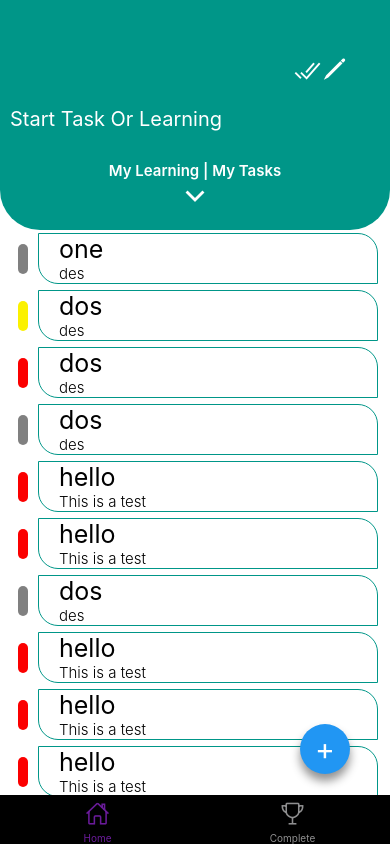
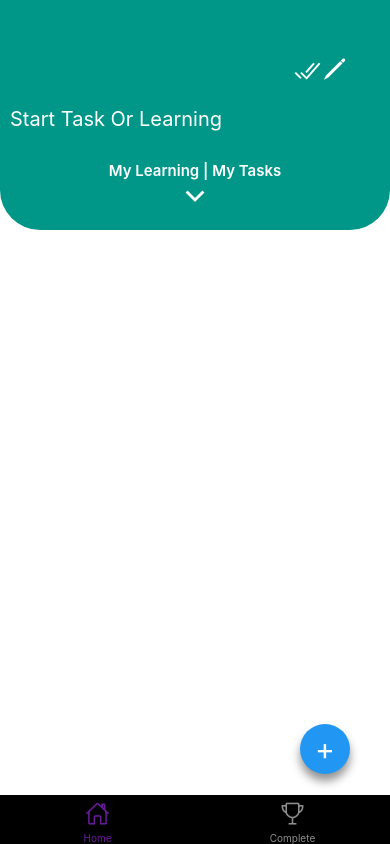
Before and after one commit to redmejia/next-day, a React Native app: screen / in a window 390 px wide. Built offline with nearby package versions, Linux system fonts and the light colour scheme.

Commit message:
adding task and configure context api

```diff
--- a/App.tsx
+++ b/App.tsx
@@ -1,14 +1,17 @@
 import { Platform, StatusBar } from "react-native";
 import { Main } from "./src/Main/Main";
+import { TaskProvider } from "./src/Context/taskContext";
 
 const App = (): JSX.Element => {
   return (
     <>
-       <StatusBar
-				backgroundColor="#000"
-				barStyle={Platform.OS === 'ios' ? 'dark-content' : 'light-content'}
-			/>
-      <Main />
+      <StatusBar
+        backgroundColor="#000"
+        barStyle={Platform.OS === 'ios' ? 'dark-content' : 'light-content'}
+      />
+      <TaskProvider>
+        <Main />
+      </TaskProvider>
     </>
   );
 };
--- a/src/Components/LevelListRender.tsx
+++ b/src/Components/LevelListRender.tsx
@@ -1,14 +1,14 @@
 import { StyleSheet, Text, TouchableOpacity, View } from "react-native";
 import { LevelColor } from "../Context/labelLevelColor";
-import { Form } from "./Modal";
 import { Dispatch, SetStateAction } from "react";
+import { Task } from "../Context/task";
 
 
 interface LevelProps {
     // stateFun: () => void;
-    dispatchSetAction: Dispatch<SetStateAction<Form>>
+    dispatchSetAction: Dispatch<SetStateAction<Task>>
     // action: (fn: ActionSelectColor, value: string)  =>  void
-    action: (fn:  Dispatch<SetStateAction<Form>>, value: string)  =>  void
+    action: (fn:  Dispatch<SetStateAction<Task>>, value: string)  =>  void
 }
 
 export const LevelListRender = ({ action, dispatchSetAction }: LevelProps): JSX.Element => {
--- a/src/Components/ListRender.tsx
+++ b/src/Components/ListRender.tsx
@@ -1,10 +1,11 @@
 import { StyleProp, StyleSheet, TouchableOpacity, View, ViewStyle } from "react-native";
-import { TaskCard, TaskCardProps } from "./TaskCard";
+import { TaskCard } from "./TaskCard";
 import React from "react";
+import { Task } from "../Context/task";
 
 
 interface ListRenderProps {
-    data: TaskCardProps[];
+    data: Task[];
     conteinerStyle?: StyleProp<ViewStyle>;
     buttonStyle?: StyleProp<ViewStyle>;
 
@@ -28,9 +29,9 @@ export const ListRender = ({ data, conteinerStyle, buttonStyle, onPresAction }:
                     activeOpacity={0.5}
                 >
                     <TaskCard
-                        labelColor={item.labelColor}
-                        name={item.name}
-                        des={item.des}
+                        levelColor={item.levelColor}
+                        title={item.title}
+                        description={item.description}
                     />
                 </TouchableOpacity>
             </View>
--- a/src/Components/TaskCard.tsx
+++ b/src/Components/TaskCard.tsx
@@ -1,10 +1,9 @@
 import { View, Text, StyleSheet, StyleProp, ViewStyle, TextStyle } from "react-native";
+import { Task } from "../Context/task";
 
 // export for test data
-export interface TaskCardProps {
-    name?: string;
-    des?: string;
-    labelColor?: string;
+interface TaskCardProps extends Task {
+
 
     textTitleStyle?: StyleProp<TextStyle>;
     desTitleStyle?: StyleProp<TextStyle>;
@@ -14,7 +13,13 @@ export interface TaskCardProps {
 }
 
 
-export const TaskCard = ({ name, des, labelColor, boxContainer, textTitleStyle, desTitleStyle }: TaskCardProps): JSX.Element => {
+export const TaskCard = ({
+    title,
+    description,
+    levelColor,
+    boxContainer,
+    textTitleStyle,
+    desTitleStyle }: TaskCardProps): JSX.Element => {
     return (
         <View
             style={[styles.container, styles.containerDirection]}
@@ -22,12 +27,12 @@ export const TaskCard = ({ name, des, labelColor, boxContainer, textTitleStyle,
             <View
                 style={{
                     ...styles.box,
-                    backgroundColor: labelColor
+                    backgroundColor: levelColor
                 }}
             />
-            <View style={[styles.boxInfo, boxContainer ]}>
-                <Text style={[styles.textName, textTitleStyle]}>{name}</Text>
-                <Text style={[styles.textDescription, desTitleStyle]}>{des}</Text>
+            <View style={[styles.boxInfo, boxContainer]}>
+                <Text style={[styles.textName, textTitleStyle]}>{title}</Text>
+                <Text style={[styles.textDescription, desTitleStyle]}>{description}</Text>
             </View>
         </View>
     )
--- /dev/null
+++ b/src/Context/actions.tsx
@@ -0,0 +1,3 @@
+export enum ACTION {
+    ADD_NEW_TASK = 'ADD_NEW_TASK',
+}
--- /dev/null
+++ b/src/Context/task.tsx
@@ -0,0 +1,5 @@
+export interface Task  {
+    title: string,
+    description: string,
+    levelColor: string,
+}
--- /dev/null
+++ b/src/Context/taskContext.tsx
@@ -0,0 +1,32 @@
+import { createContext, useReducer } from "react";
+import { Task } from "./task";
+import { initState, taskReducer } from "./taskReducer";
+import { ACTION } from "./actions";
+
+export interface TaskContextProps {
+    mytask: Task[],
+    addNewTask: (newTask: Task) => void;
+}
+
+export const TaskContext = createContext({} as TaskContextProps);
+
+export const TaskProvider = ({ children }: any) => {
+
+
+    const [tasks, dispatch] = useReducer(taskReducer, initState)
+
+
+    const addNewTask = (newTask: Task) => {
+
+        dispatch({ type: ACTION.ADD_NEW_TASK, payload: newTask })
+    }
+
+    return (
+        <TaskContext.Provider value={{
+            mytask: tasks.tasks,
+            addNewTask
+        }}>
+            {children}
+        </TaskContext.Provider>
+    )
+}
--- /dev/null
+++ b/src/Context/taskReducer.tsx
@@ -0,0 +1,34 @@
+import { ACTION } from "./actions";
+import { Task } from "./task";
+
+
+// actions
+type TaskAction =
+    | { type: ACTION.ADD_NEW_TASK, payload: Task }
+
+
+
+export interface TaskState {
+    tasks : Task [];
+}
+
+export const initState: TaskState = {
+    tasks : [],
+}
+
+export const taskReducer = (state: TaskState = initState, action : TaskAction) => {
+
+
+    switch (action.type) {
+
+        case ACTION.ADD_NEW_TASK:
+            return {
+                ...state,
+                tasks: [...state.tasks, action.payload]
+
+            }
+        default:
+            return state
+    }
+
+}
--- a/src/screens/HomeScreen.tsx
+++ b/src/screens/HomeScreen.tsx
@@ -1,46 +1,23 @@
 import { Platform, StyleSheet, Text, TouchableOpacity, View } from "react-native";
 import { Header } from "../Components/Header";
 import Icon from "react-native-vector-icons/Ionicons";
-import { TaskCardProps } from "../Components/TaskCard";
-import { LevelColor } from "../Context/labelLevelColor";
 import { ActionScrollList } from "../Components/ActionScrollList";
 import { ListRender } from "../Components/ListRender";
 import { ModalTask } from "../Components/Modal";
-import { useState } from "react";
-
-const data: TaskCardProps[] = [
-    { labelColor: LevelColor.LOW, des: "des", name: "one" },
-    { labelColor: LevelColor.MEDIUM, des: "des", name: "dos" },
-    { labelColor: LevelColor.HIGH, des: "des", name: "dos" },
-    { labelColor: LevelColor.LOW, des: "des", name: "dos" },
-    { labelColor: LevelColor.HIGH, des: "This is a test", name: "hello" },
-    { labelColor: LevelColor.HIGH, des: "This is a test", name: "hello" },
-    { labelColor: LevelColor.LOW, des: "des", name: "dos" },
-    { labelColor: LevelColor.HIGH, des: "This is a test", name: "hello" },
-    { labelColor: LevelColor.HIGH, des: "This is a test", name: "hello" },
-    { labelColor: LevelColor.HIGH, des: "This is a test", name: "hello" },
-    { labelColor: LevelColor.HIGH, des: "This is a test", name: "hola" },
-    { labelColor: LevelColor.LOW, des: "des", name: "one" },
-    { labelColor: LevelColor.MEDIUM, des: "des", name: "dos" },
-    { labelColor: LevelColor.HIGH, des: "des", name: "dos" },
-    { labelColor: LevelColor.LOW, des: "des", name: "dos" },
-    { labelColor: LevelColor.HIGH, des: "This is a test", name: "hello" },
-    { labelColor: LevelColor.HIGH, des: "This is a test", name: "hello" },
-    { labelColor: LevelColor.LOW, des: "des", name: "dos" },
-    { labelColor: LevelColor.HIGH, des: "This is a test", name: "hello" },
-    { labelColor: LevelColor.HIGH, des: "This is a test", name: "hello" },
-    { labelColor: LevelColor.HIGH, des: "This is a test", name: "hello" },
-    { labelColor: LevelColor.HIGH, des: "This is a test", name: "hola" },
+import { useContext, useState } from "react";
+import { TaskContext } from "../Context/taskContext";
 
 
-]
 export const Home = (): JSX.Element => {
 
     const [isVisible, setModalVisible] = useState<boolean>(false)
 
+    const { mytask } = useContext(TaskContext)
+
     if (isVisible) {
         return <ModalTask isVisible={isVisible} closeModal={setModalVisible} />
     }
+
 
     return (
         <View style={{ flex: 1 }}>
@@ -55,7 +32,8 @@ export const Home = (): JSX.Element => {
                                 color={"#fff"}
                                 size={30}
                                 name="checkmark-done-outline" />
-                        </TouchableOpacity><TouchableOpacity>
+                        </TouchableOpacity>
+                        <TouchableOpacity>
                             <Icon
                                 color={"#fff"}
                                 size={25}
@@ -83,7 +61,7 @@ export const Home = (): JSX.Element => {
                 renderListItems={
                     <ListRender
                         onPresAction={(value: number) => { console.log(value) }}
-                        data={data}
+                        data={mytask}
                     />
 
                 }
@@ -165,7 +143,5 @@ const styles = StyleSheet.create({
         fontWeight: '400',
         fontSize: 30,
         color: '#fff'
-
-
     }
 });
```
Also changed, not shown: src/Components/Modal.tsx (+47 -11 lines).
